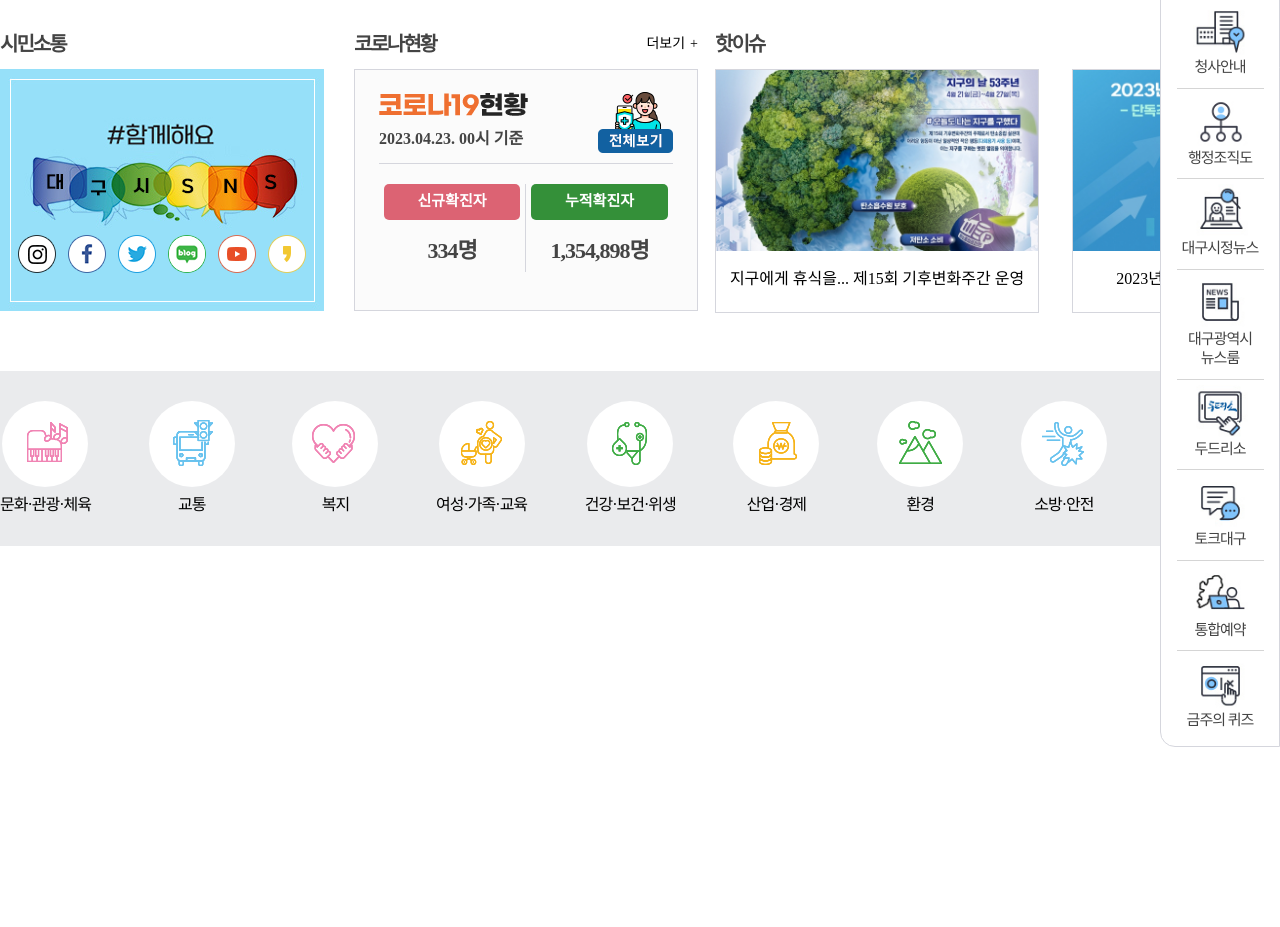
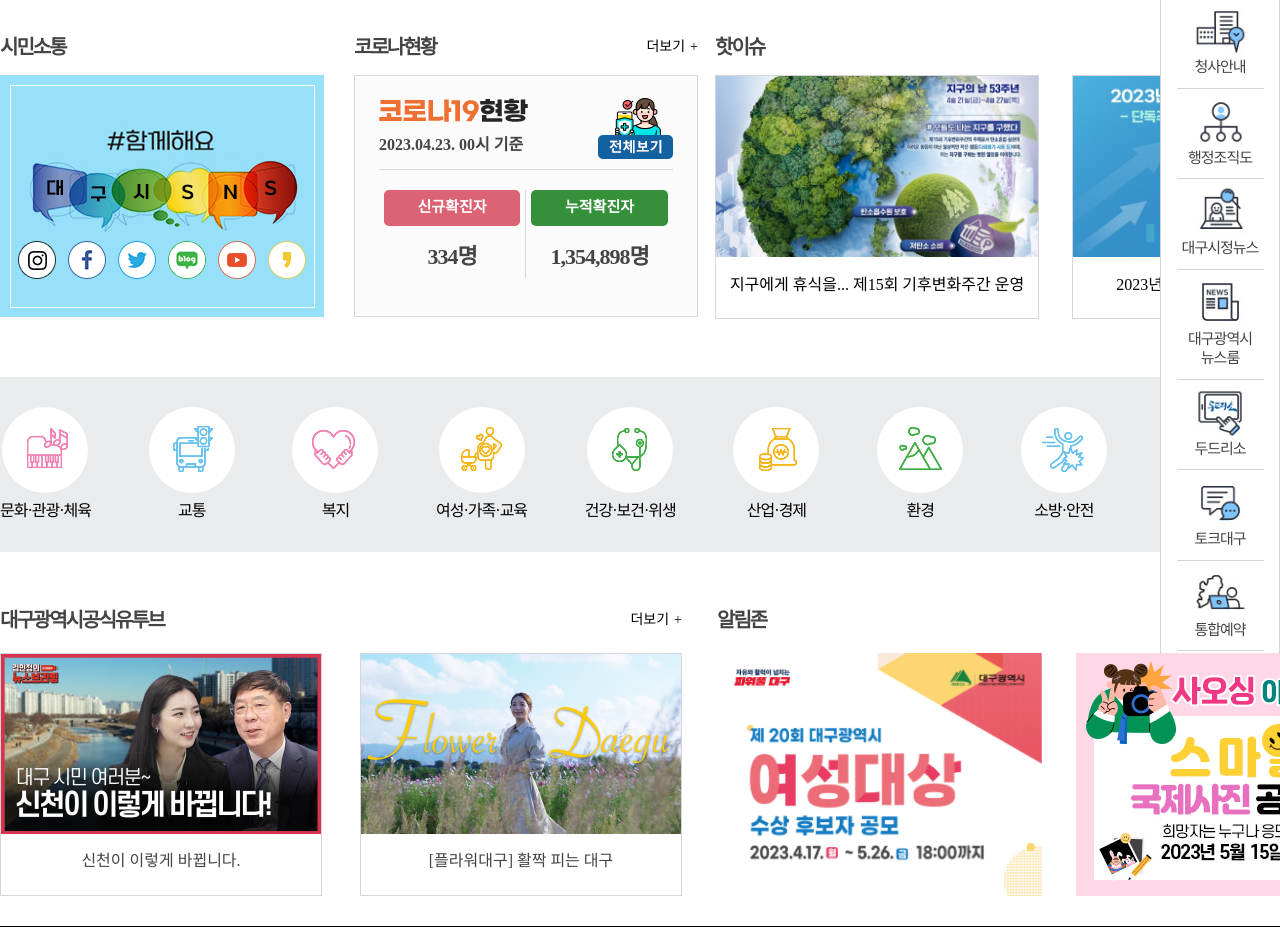
Before and after one commit to heeheepark/Daegu-City-Hall-Clone-Coding, a plain HTML site: page index.html in a window 1280 px wide. Shown: the part 189-1116 px from the top of the page. Before the commit the page ends 800 px from the top, so only its background shows below. Drawn offline with nearby package versions, Linux system fonts and the light colour scheme.

Commit message:
알림존 영역 추가

```diff
--- a/css/style.css
+++ b/css/style.css
@@ -43,6 +43,7 @@ body {
   font-weight: 700;
   letter-spacing: -2px;
   color: rgb(68, 68, 68);
+  line-height: 26px;
 }
 .more-btn {
   font-size: 14px;
@@ -51,7 +52,31 @@ body {
   content: "+";
   font-size: 14px;
   margin-left: 5px;
-
+}
+.left-btn {
+  width: 31px;
+  height: 31px;
+  background: #fff url('../images/sp_main.png') no-repeat center;
+  background-position: -112px 0px;
+  border: none;
+  cursor: pointer;
+}
+.pause-btn {
+  width: 31px;
+  height: 31px;
+  background: #fff url('../images/sp_main.png') no-repeat center;
+  background-position: -147px 0px;
+  border: none;
+  cursor: pointer;
+}
+.right-btn {
+  width: 31px;
+  height: 31px;
+  background: #fff url('../images/sp_main.png') no-repeat center;
+  background-position: -217px 0px;
+  border: none;
+  cursor: pointer;
+  margin-left: 2px;
 }
 /* 상단 */
 .header {
@@ -377,7 +402,7 @@ body {
   display: flex;
   justify-content: space-between;
   padding-bottom: 10px;
-  border-bottom: 1px solid rgb(213, 214, 221)
+  border-bottom: 1px solid rgb(213, 214, 221);
 }
 .covid-top-left {}
 .covid-top-left img {}
@@ -550,6 +575,89 @@ body {
 }
 /* 커뮤니티 */
 /* 홍보, 안내 */
+.info {
+}
+.info .inner {
+  height: 100%;
+  margin-top: 55px;
+  padding-bottom: 30px;
+  border-bottom: 1px solid #000;
+  display: flex;
+  justify-content: space-between;
+}
+.info-left {
+  width: 683px;
+  height: 100%;;
+}
+.youtube-top {
+  display: flex;
+  justify-content: space-between;
+  align-items: center;
+  margin-bottom: 20px;
+}
+.info-title {}
+.youtube-bottom {
+  display: block;
+  display: flex;
+  justify-content: space-between;
+}
+.youtube-img {
+  width: 322px;
+  height: 243px;
+  border: 1px solid rgb(213, 214, 221);
+}
+.youtube-img img {
+  width: 100%;
+}
+.youtube-title {
+  font-size: 16px;
+  line-height: 20.8px;
+  text-align: center;
+  padding: 17px 10px 0;
+  color:rgb(68, 68, 68);
+}
+.info-right {
+  width: 683px;
+  margin-left: 35px;
+}
+.info-zone-top {
+  height: 26px;
+  display: flex;
+  justify-content: space-between;
+  align-items: center;
+  margin-bottom: 20px;
+}
+.buttons {
+  display: flex;
+  align-items: center;
+}
+.pages {
+  display: inline-block;
+  color: rgb(68, 68, 68);
+  font-size: 15px;
+  line-height: 31px;
+  text-align: center;
+  vertical-align: middle;
+  width: 50px;
+}
+.info-zone-bottom {
+  width: 100%;
+}
+.sw-info {}
+.swiper-wrapper {
+  /* display: flex;
+  justify-content: space-between; */
+}
+.info-img {
+  display: block;
+  width: 325px;
+  height: 243px;
+}
+.info-img img {
+  width: 100%;
+  height: 100%;
+}
+
 /* 운영 서비스 */
 /* 사이트맵 */
 /* 하단 */
--- a/index.html
+++ b/index.html
@@ -5,6 +5,11 @@
   <meta http-equiv="X-UA-Compatible" content="IE=edge">
   <meta name="viewport" content="width=device-width, initial-scale=1.0">
   <title>대구광역시</title>
+  <link
+  rel="stylesheet"
+  href="https://cdn.jsdelivr.net/npm/swiper@9/swiper-bundle.min.css"
+  />
+  <script src="https://cdn.jsdelivr.net/npm/swiper@9/swiper-bundle.min.js"></script>
   <link rel="stylesheet" href="css/style.css">
 </head>
 <body>
@@ -270,7 +275,78 @@
     <!-- // 커뮤니티 -->
     <!-- 홍보, 안내 -->
     <section class="info">
-      <div class="inner"></div>
+      <div class="inner">
+        <div class="info-left">
+          <div class="youtube-top">
+            <h3 class="subtitle info-title">대구광역시공식유투브</h3>
+            <a href="#" class="more-btn">더보기</a>
+          </div>
+          <div class="youtube-bottom">
+            <a href="#" class="youtube-img">
+              <img src="images/youtube1.jpeg" alt="유투브썸네일1">
+              <p class="youtube-title">신천이 이렇게 바뀝니다.</p>
+            </a>
+            <a href="#" class="youtube-img">
+              <img src="images/youtube2.jpeg" alt="유투브썸네일2">
+              <p class="youtube-title">[플라워대구] 활짝 피는 대구</p>
+            </a>
+          </div>
+        </div>
+        <div class="info-right">
+          <div class="info-zone-top">
+            <h3 class="subtitle">알림존</h3>
+            <div class="buttons">
+              <button class="left-btn info-prev-btn"></button>
+              <span class="pages">1/24</span>
+              <button class="pause-btn"></button>
+              <button class="right-btn info-next-btn"></button>
+            </div>
+          </div>
+          <div class="info-zone-bottom">
+            <div class="swiper sw-info">
+              <div class="swiper-wrapper">
+                <div class="swiper-slide">
+                  <a href="#" class="info-img">
+                    <img src="images/info_img1.jpeg" alt="시민참여형 의제발굴 이벤트">
+                  </a>
+                </div>
+                <div class="swiper-slide">
+                  <a href="#" class="info-img">
+                    <img src="images/info_img2.jpeg" alt="시내버스 노선체계 시민의견">
+                  </a>
+                </div>
+                <div class="swiper-slide">
+                  <a href="#" class="info-img">
+                    <img src="images/info_img3.jpeg" alt="여성대상 후보자 공모">
+                  </a>
+                </div>
+                <div class="swiper-slide">
+                  <a href="#" class="info-img">
+                    <img src="images/info_img4.jpeg" alt="스마일 국제사진 공모전">
+                  </a>
+                </div>
+              </div>
+            </div>
+            <script>
+              const swiper = new Swiper('.swiper', {
+              // Optional parameters
+                slidesPerView: 2,
+                slidesPerGroup: 2,
+                spaceBetween: 34,
+                autoplay: {
+                  delay: 2500,
+                  disableOnInteraction: false,
+                },
+                loop: true,
+                navigation: {
+                  nextEl: ".info-next-btn",
+                  prevEl: ".info-prev-btn",
+                },
+              })
+            </script>
+          </div>
+        </div>
+      </div>
     </section>
     <!-- // 홍보 -->
     <!-- 운영 서비스 -->
```
Also changed, not shown: images/info_img1.jpeg (added), images/info_img2.jpeg (added), images/info_img3.jpeg (added), images/info_img4.jpeg (added), images/sp_main.png (added), images/youtube1.jpeg (added), images/youtube2.jpeg (added).
